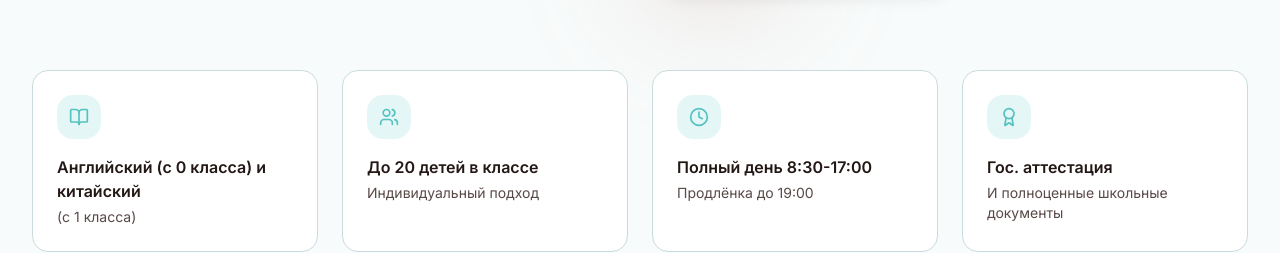
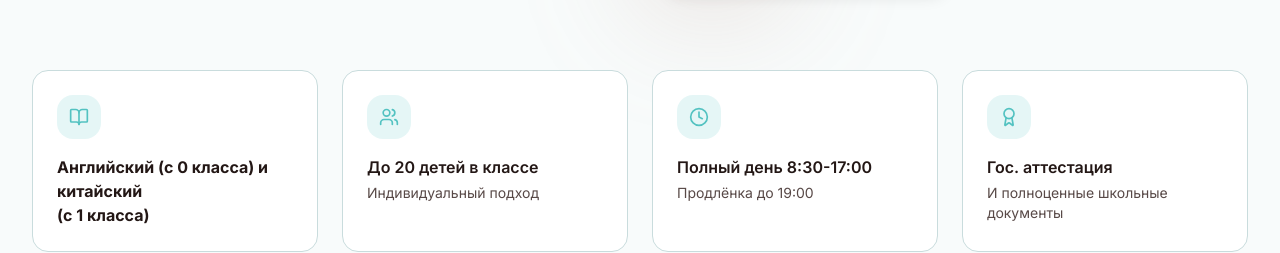
Before and after one commit to istominvi/chita.school, a Next.js app: page / in a window 1280 px wide. Shown: the part 699-952 px from the top of the page. Built offline with nearby package versions, Linux system fonts and the light colour scheme.

Commit message:
Сделать текст языковой карточки единым жирным стилем

```diff
--- a/components/hero.tsx
+++ b/components/hero.tsx
@@ -6,8 +6,9 @@ import { BookOpen, Users, Clock, Award } from "lucide-react"
 const features = [
   {
     icon: BookOpen,
-    title: "Английский (с 0 класса) и китайский",
-    description: "(с 1 класса)",
+    title: "Английский (с 0 класса) и китайский\n(с 1 класса)",
+    description: "",
+    highlighted: true,
   },
   {
     icon: Users,
@@ -109,8 +110,14 @@ export function Hero() {
               <div className="w-11 h-11 rounded-xl bg-primary/15 flex items-center justify-center mb-4 group-hover:bg-primary/25 transition-colors">
                 <feature.icon className="w-5 h-5 text-primary" />
               </div>
-              <h3 className="font-semibold text-foreground mb-1 text-sm lg:text-base">{feature.title}</h3>
-              <p className="text-xs lg:text-sm text-muted-foreground">{feature.description}</p>
+              <h3
+                className={`text-foreground text-sm lg:text-base whitespace-pre-line ${feature.highlighted ? "font-bold" : "font-semibold mb-1"}`}
+              >
+                {feature.title}
+              </h3>
+              {feature.description && (
+                <p className="text-xs lg:text-sm text-muted-foreground">{feature.description}</p>
+              )}
             </div>
           ))}
         </div>
```
